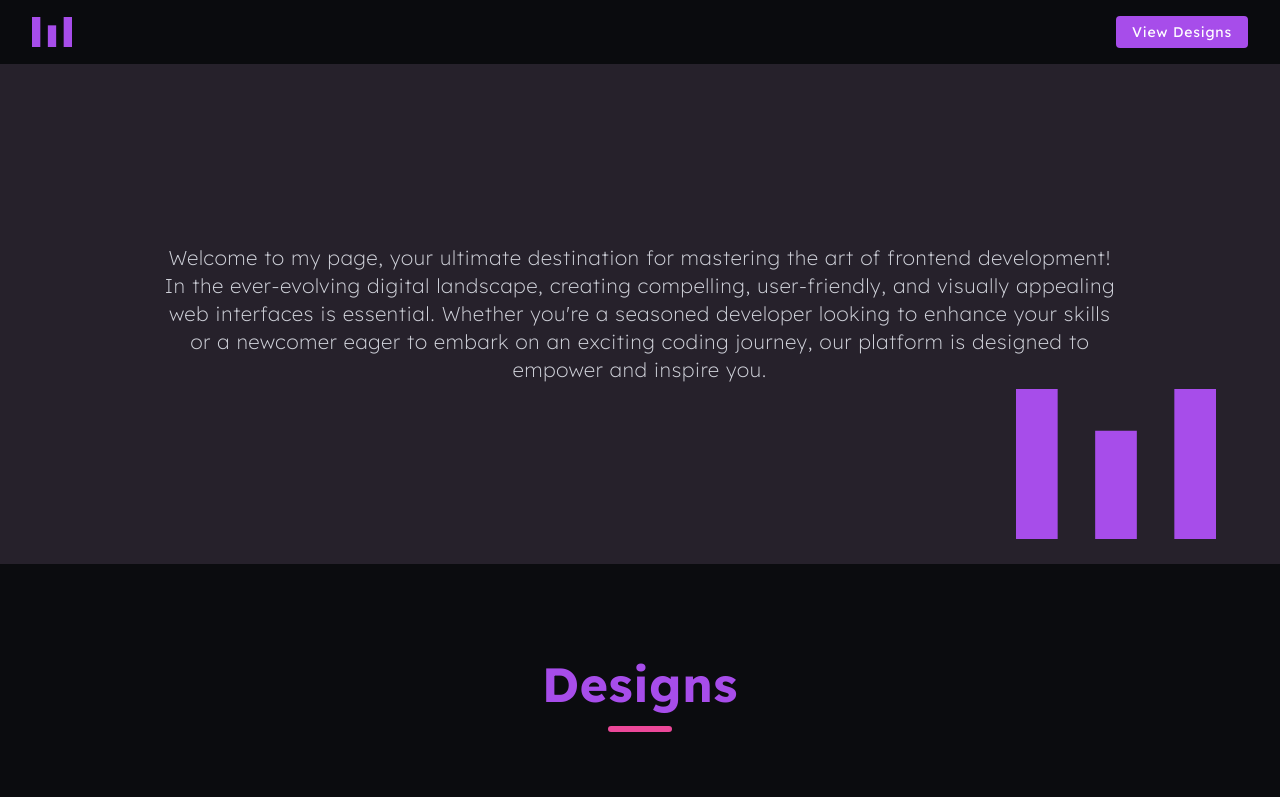
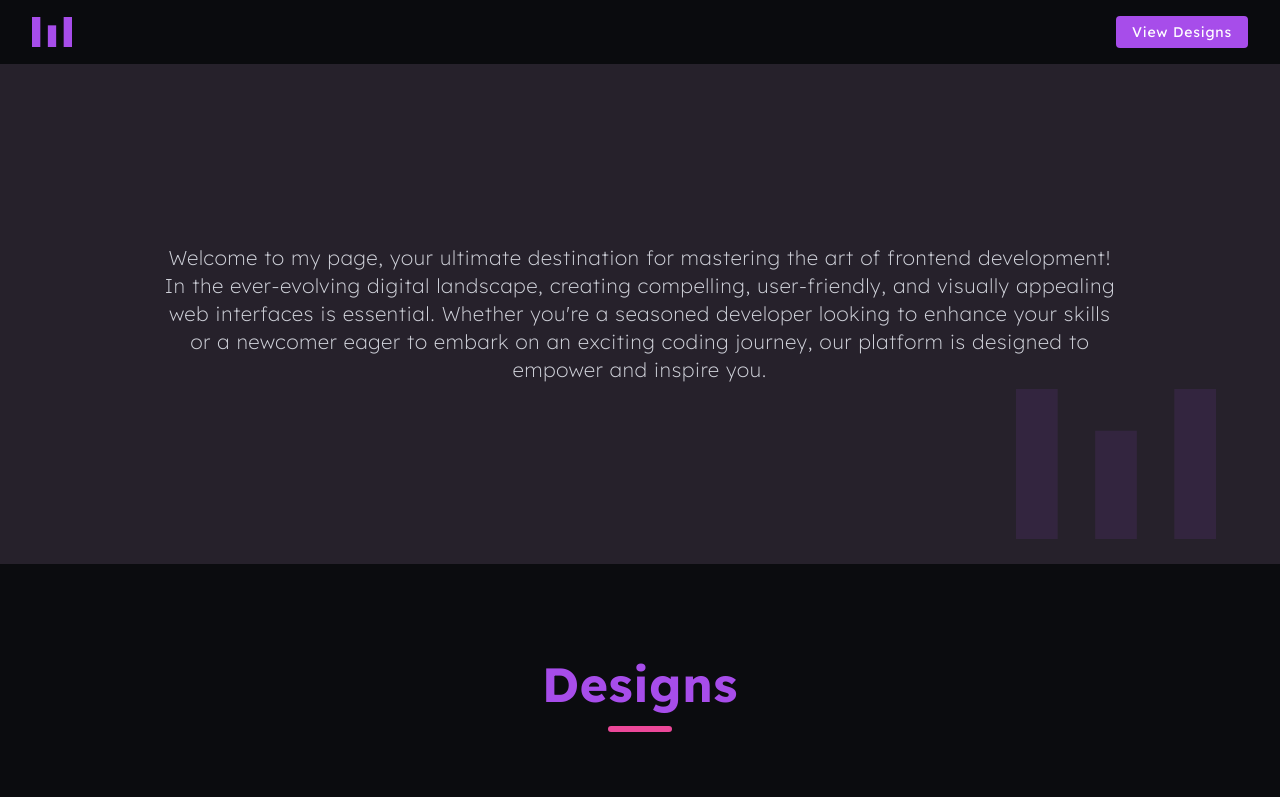
Before and after one commit to codemarns/folio, a Next.js app: page /designs in a window 1280 px wide. Shown: the top 797 px of the page. Built offline with nearby package versions, Linux system fonts and the light colour scheme.

Commit message:
add opacity

```diff
--- a/src/app/designs/sections/hero/hero.tsx
+++ b/src/app/designs/sections/hero/hero.tsx
@@ -14,7 +14,7 @@ export const Hero = () => {
         src={"mc-logo.svg"}
         width={40}
         height={40}
-        className="absolute -bottom-0 right-4 sm:right-8 md:right-16 w-[100px] sm:w-[150px] md:w-[200px] duration-150 ease-in-out transition-all"
+        className="absolute -bottom-0 right-4 sm:right-8 md:right-16 w-[100px] sm:w-[150px] md:w-[200px] opacity-10 duration-150 ease-in-out transition-all"
       />
       <Container id={id + "_container"} size="lg" className="relative">
         <p className="px-4 sm:px-8 text-lg sm:text-xl leading-relaxed">
```
